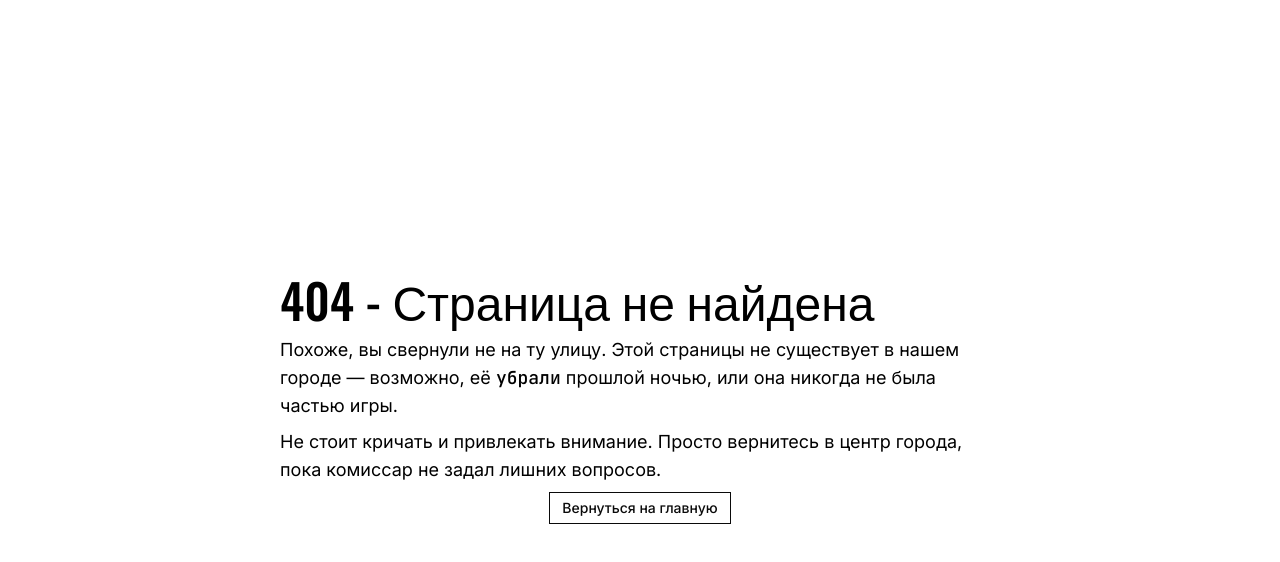
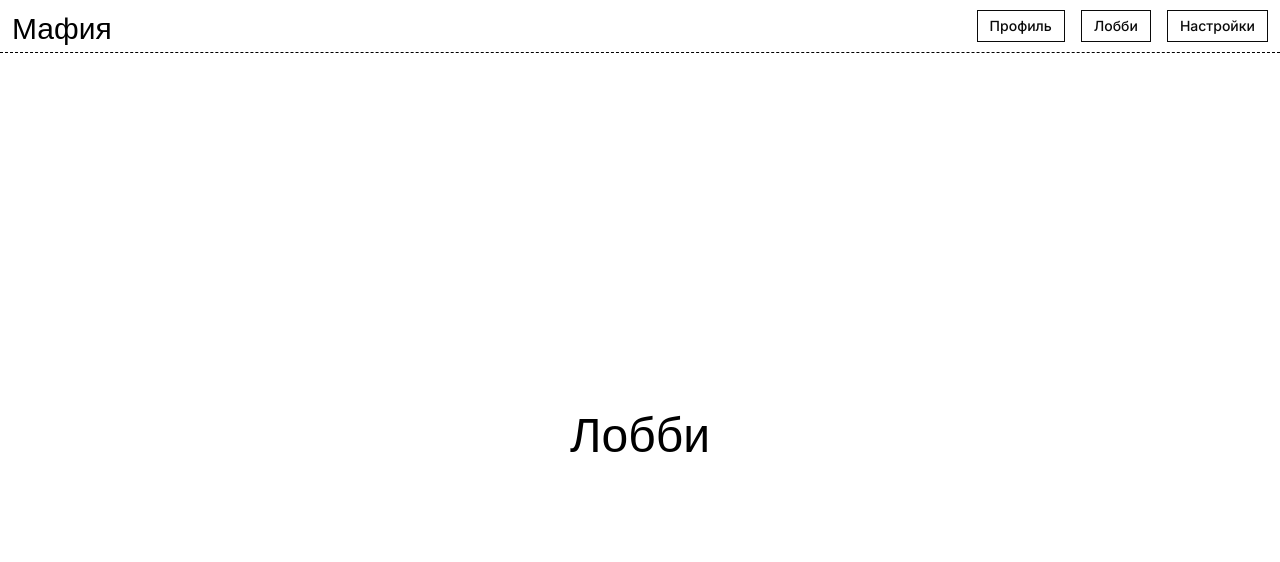
Before and after one commit to decisivestrike/mafia-client, a Next.js app: page /lobbies in a window 1280 px wide. Before the commit this address had no page. Shown: the top 562 px of the page. Built offline with nearby package versions, Linux system fonts and the light colour scheme.

Commit message:
feat: add lobbies page + minor changes

```diff
--- /dev/null
+++ b/src/app/(main)/lobbies/page.tsx
@@ -0,0 +1,7 @@
+export default function LobbiesPage() {
+  return (
+    <div>
+      <h2>Лобби</h2>
+    </div>
+  );
+}
--- a/src/app/(main)/profile/page.tsx
+++ b/src/app/(main)/profile/page.tsx
@@ -1,5 +1,9 @@
 import ProfileInfo from '@/entities/user/components/ProfileInfo';
 
 export default function ProfilePage() {
-  return <ProfileInfo />;
+  return (
+    <div>
+      <ProfileInfo />;
+    </div>
+  );
 }
--- a/src/app/(main)/settings/page.tsx
+++ b/src/app/(main)/settings/page.tsx
@@ -5,9 +5,7 @@ export default function SettingsPage() {
     <div>
       <h2 className="mb-10 text-center">Настройки</h2>
       <section className="grid grid-cols-2 items-center justify-center">
-        <div className="text-lg">
-          <span>Тема</span>
-        </div>
+        <div>Тема</div>
         <ThemeToggleGroup />
       </section>
     </div>
--- a/src/app/page.tsx
+++ b/src/app/page.tsx
@@ -9,7 +9,6 @@ export default function Home() {
     <div className="flex h-full w-full items-center justify-center">
       <main className="w-75 text-center">
         <h1 className="mb-10 font-medium">Мафия</h1>
-
         <div className="flex justify-center gap-2">
           <Button render={linkToLogin} nativeButton={false}>
             Вход
--- a/src/widgets/Header.tsx
+++ b/src/widgets/Header.tsx
@@ -4,6 +4,7 @@ import Link from 'next/link';
 import { Button } from '@/shared/components';
 
 const linkToProfile = <Link href="/profile" />;
+const linkToLobbies = <Link href="/lobbies" />;
 const linkToSettings = <Link href="/settings" />;
 
 interface HeaderProps {
@@ -13,12 +14,22 @@ interface HeaderProps {
 export default function Header({ className }: HeaderProps) {
   return (
     <header className={cn('flex items-center justify-between px-3 py-2', className)}>
-      <div className="hidden font-heading text-3xl font-medium sm:block">Мафия</div>
-      <nav aria-label="Основная навигация" className="block w-full max-w-160">
-        <ul className="flex w-full justify-evenly gap-4">
+      <div
+        className="hidden font-heading text-3xl font-medium sm:block"
+        aria-label="logo"
+      >
+        Мафия
+      </div>
+      <nav aria-label="Основная навигация" className="block">
+        <ul className="flex gap-4">
           <li>
             <Button render={linkToProfile} nativeButton={false}>
               Профиль
+            </Button>
+          </li>
+          <li>
+            <Button render={linkToLobbies} nativeButton={false}>
+              Лобби
             </Button>
           </li>
           <li>
@@ -28,7 +39,6 @@ export default function Header({ className }: HeaderProps) {
           </li>
         </ul>
       </nav>
-      {/* <ThemeToggle /> */}
     </header>
   );
 }
```
